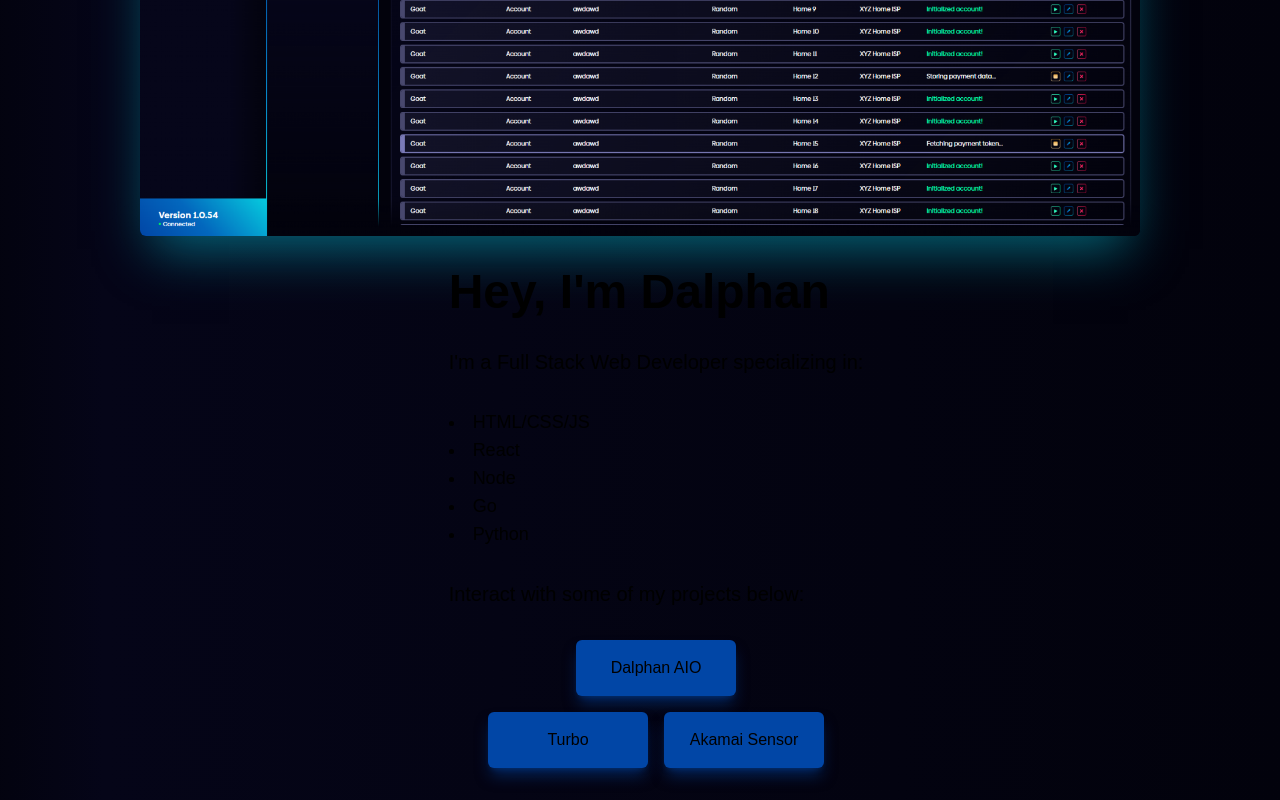
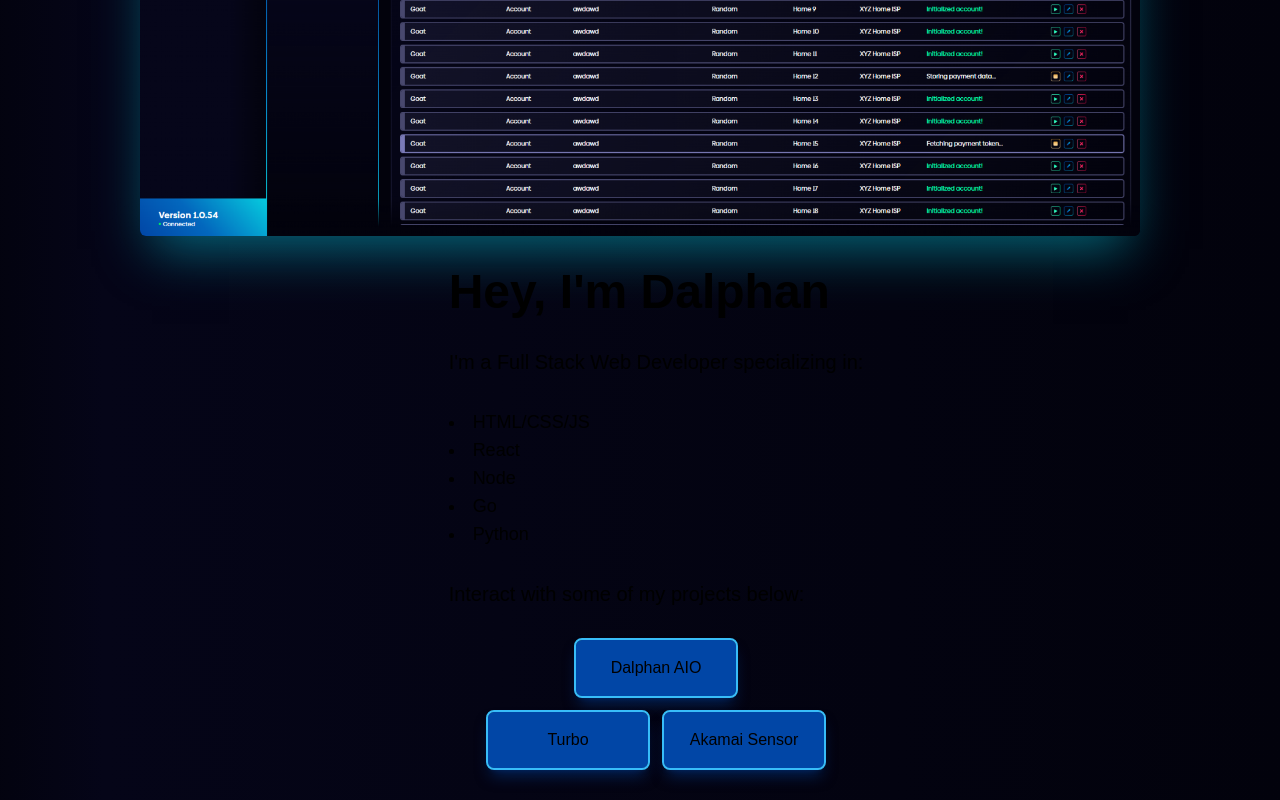
Before and after one commit to DalphanDev/dalphan-site, a Next.js app: page / in a window 1280 px wide. Shown: the part 450-1250 px from the top of the page. Built offline with nearby package versions, Linux system fonts and the light colour scheme.

Commit message:
improvements

```diff
--- a/app/components/navbar.tsx
+++ b/app/components/navbar.tsx
@@ -22,7 +22,7 @@
       <nav className="flex justify-center items-center w-full py-5">
         <ul className="flex space-x-10">
           <Link href="/contact">
-            <li>
+            <li className="hover:scale-110 transform transition">
               <p className="font-bold text-2xl">Contact</p>
             </li>
           </Link>
@@ -30,7 +30,7 @@
       </nav>
       <Link target="_blank" href="https://github.com/DalphanDev">
         <Image
-          className="top-2 invert mr-8 w-12"
+          className="top-2 invert mr-8 w-12 transform transition hover:scale-110 "
           src={GithubLogo}
           width={48}
           height={48}
--- a/app/page.tsx
+++ b/app/page.tsx
@@ -33,18 +33,18 @@
           </h2>
           <div className="flex flex-col justify-center items-center space-y-4">
             <Link href="/projects/dalphanaio">
-              <button className="bg-[#0146a6] rounded-md w-40 py-4 shadow-lg shadow-[#0146a6]/50">
+              <button className="bg-[#0146a6] rounded-md w-40 py-4 shadow-lg shadow-[#0146a6]/50 transform transition hover:scale-110 outline outline-2 outline-sky-400">
                 Dalphan AIO
               </button>
             </Link>
             <div className="flex justify-between space-x-4">
               <Link href="/projects/turbo">
-                <button className="bg-[#0146a6] rounded-md w-40 py-4 shadow-lg shadow-[#0146a6]/50">
+                <button className="bg-[#0146a6] rounded-md w-40 py-4 shadow-lg shadow-[#0146a6]/50 transform transition hover:scale-110 outline outline-2 outline-sky-400">
                   Turbo
                 </button>
               </Link>
               <Link href="/projects/akamai">
-                <button className="bg-[#0146a6] rounded-md w-40 py-4 shadow-lg shadow-[#0146a6]/50">
+                <button className="bg-[#0146a6] rounded-md w-40 py-4 shadow-lg shadow-[#0146a6]/50 transform transition hover:scale-110 outline outline-2 outline-sky-400">
                   Akamai Sensor
                 </button>
               </Link>
--- a/app/projects/akamai/page.tsx
+++ b/app/projects/akamai/page.tsx
@@ -47,7 +47,7 @@
               href="https://github.com/DalphanDev/akamai-sensor"
               target="_blank"
             >
-              <button className="bg-[#0146a6] rounded-md w-40 py-4 shadow-lg shadow-[#0146a6]/50">
+              <button className="bg-[#0146a6] rounded-md w-40 py-4 shadow-lg shadow-[#0146a6]/50 transform transition hover:scale-110 outline outline-2 outline-sky-400">
                 View Repository
               </button>
             </Link>
--- a/app/projects/dalphanaio/page.tsx
+++ b/app/projects/dalphanaio/page.tsx
@@ -46,7 +46,7 @@
               href="https://github.com/DalphanDev/DalphanAIO-Showcase"
               target="_blank"
             >
-              <button className="bg-[#0146a6] rounded-md w-40 py-4 shadow-lg shadow-[#0146a6]/50">
+              <button className="bg-[#0146a6] rounded-md w-40 py-4 shadow-lg shadow-[#0146a6]/50 transform transition hover:scale-110 outline outline-2 outline-sky-400">
                 View Repository
               </button>
             </Link>
--- a/app/projects/turbo/page.tsx
+++ b/app/projects/turbo/page.tsx
@@ -44,7 +44,7 @@
               </li>
             </ul>
             <Link href="https://github.com/DalphanDev/Turbo" target="_blank">
-              <button className="bg-[#0146a6] rounded-md w-40 py-4 shadow-lg shadow-[#0146a6]/50">
+              <button className="bg-[#0146a6] rounded-md w-40 py-4 shadow-lg shadow-[#0146a6]/50 transform transition hover:scale-110 outline outline-2 outline-sky-400">
                 View Repository
               </button>
             </Link>
```
